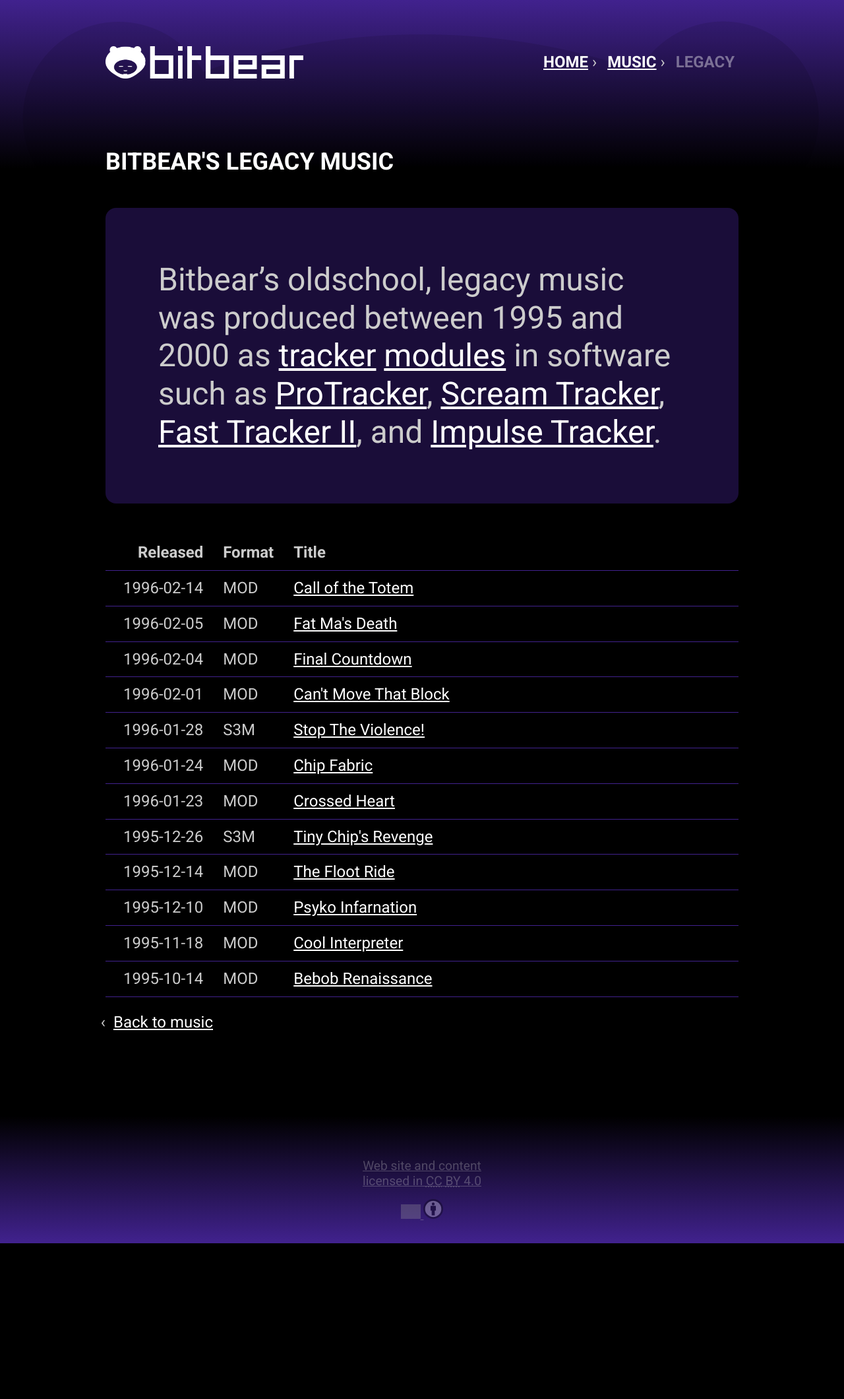
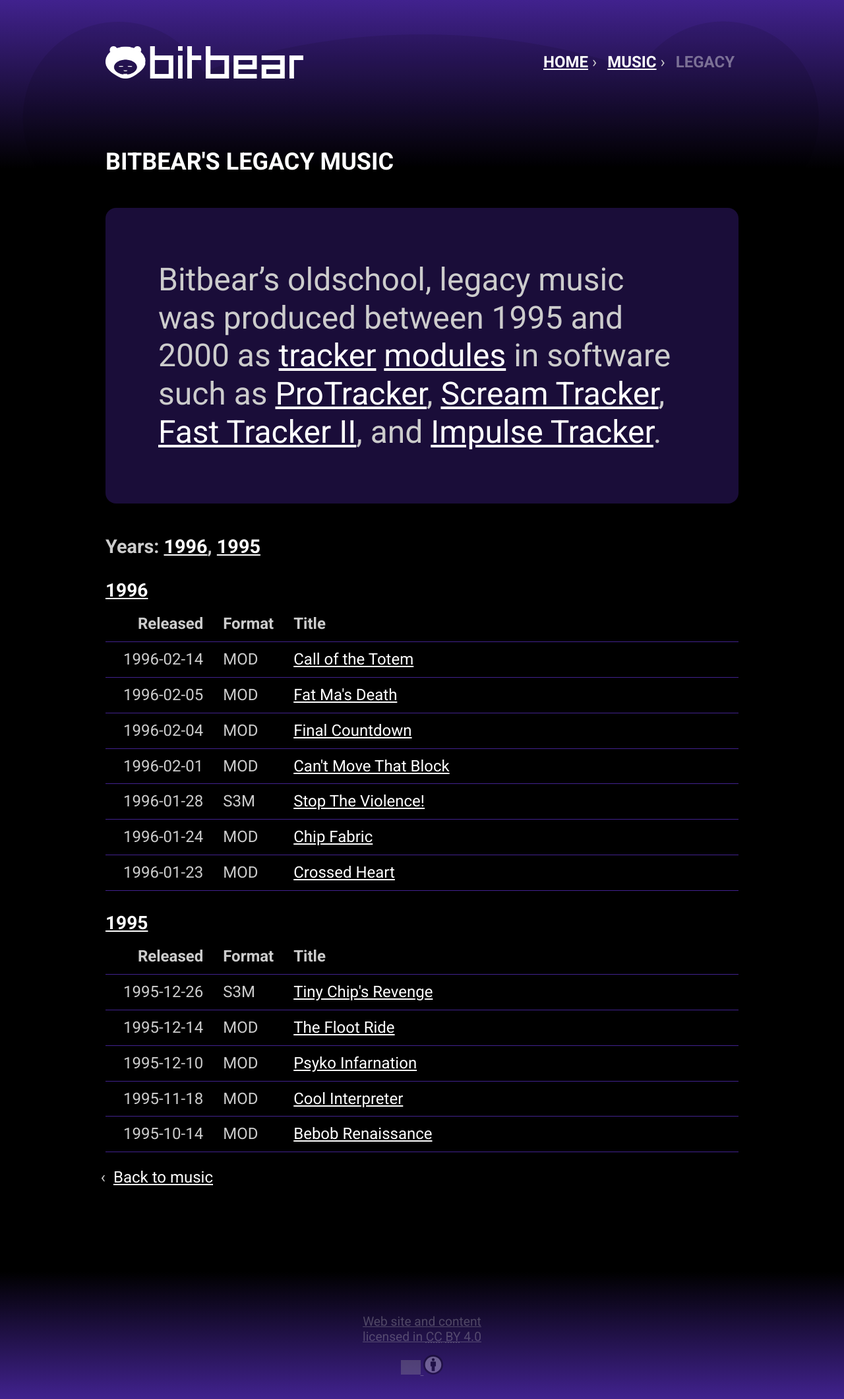
Before and after one commit to asbjornu/bitbear.org, a Jekyll site: the page built from music/legacy/index.md, in a window 1280 px wide. Shown: the whole page at 66% size. Built offline with Jekyll 4.4.1, drawn with Linux system fonts in a browser that asks for light colours; before the commit the page ends 1884 px from its top, so only the background shows below that; grey boxes are pictures that could not be loaded.

Commit message:
Group legacy music by year

```diff
--- /dev/null
+++ b/_includes/song_table_row.html
@@ -0,0 +1,7 @@
+<tr>
+  <td class="r date" title="{{ post.date | date_to_long_string: 'ordinal', 'US' }}">
+    {{ post.date | date: '%Y-%m-%d' }}
+  </td>
+  <td class="format">{{ post.media.format }}</td>
+  <td><a href="{{ post.url }}">{{ post.title }}</a></td>
+</tr>
--- a/assets/scss/bitbear.scss
+++ b/assets/scss/bitbear.scss
@@ -184,6 +184,27 @@
         padding: 5rem;
         margin: 3rem 0;
         font-size: 3rem;
+    }
+
+    nav.years {
+        font-weight: bold;
+        font-size: 1.8rem;
+
+        ol {
+            &, li {
+                display: inline;
+            }
+
+            li {
+                &:after {
+                    content: ', '
+                }
+
+                &:last-child:after {
+                    content: '';
+                }
+            }
+        }
     }
 
     table {
--- a/music/legacy/index.md
+++ b/music/legacy/index.md
@@ -8,26 +8,38 @@
 Tracker][scream-tracker], [Fast Tracker II][fast-tracker], and [Impulse
 Tracker][impulse-tracker].
 
-<table>
-  <thead>
-    <tr>
-      <th title="Release date" width="17%" class="r">Released</th>
+<nav class="years">
+Years:
+<ol>
+{% for post in site.categories['legacy'] %}
+  {% assign current_year = post.date | date: '%Y' %}
+  {% if prev_year != current_year %}
+    <li><a href="#{{ current_year }}">{{ current_year }}</a></li>
+  {% endif %}
+  {% assign prev_year = post.date | date: '%Y' %}
+{% endfor %}
+</ol>
+</nav>
+
+{% assign prev_year = nil %}
+{% for post in site.categories['legacy'] %}
+  {% assign current_year = post.date | date: '%Y' %}
+  {% if prev_year != current_year %}
+    {% if prev_year != nil %}</tbody></table>{% endif %}
+<h3 id="{{ current_year }}"><a href="{{ current_year }}">{{ current_year }}</a></h3>
+<table><thead><tr><th title="Release date" width="17%" class="r">Released</th>
       <th class="format">Format</th>
       <th>Title</th>
     </tr>
   </thead>
   <tbody>
-  {% for post in site.categories['legacy'] %}
-    <tr>
-      <td class="r date" title="{{ post.date | date_to_long_string: 'ordinal', 'US' }}">
-        {{ post.date | date: '%Y-%m-%d' }}
-      </td>
-      <td class="format">{{ post.media.format }}</td>
-      <td><a href="{{ post.url }}">{{ post.title }}</a></td>
-    </tr>
-  {% endfor %}
-  </tbody>
-</table>
+    {% include song_table_row.html %}
+  {% else %}
+    {% include song_table_row.html %}
+  {% endif %}
+  {% assign prev_year = post.date | date: '%Y' %}
+{% endfor %}
+</tbody></table>
 
 [fast-tracker]: https://en.wikipedia.org/wiki/FastTracker_2
 [impulse-tracker]: https://en.wikipedia.org/wiki/Impulse_Tracker
```
